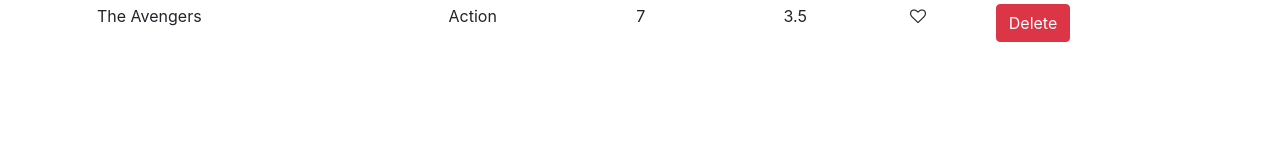
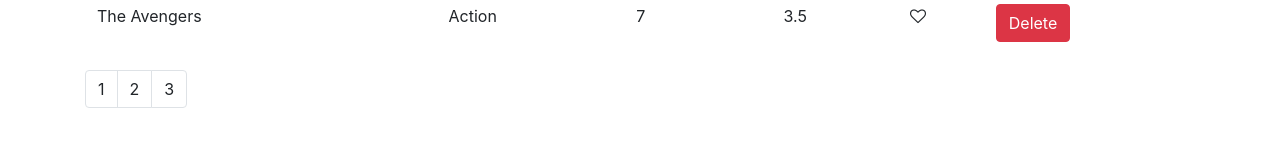
Before and after one commit to hinlocaesar/vidly, a React (Create React App) app in the folder vidly/: page / in a window 1280 px wide. Shown: the part 603-750 px from the top of the page. Built offline with nearby package versions, Linux system fonts and the light colour scheme.

Commit message:
Save initial modification pagination

```diff
--- a/vidly/package.json
+++ b/vidly/package.json
@@ -8,6 +8,7 @@
     "@testing-library/user-event": "^12.8.3",
     "bootstrap": "^4.1.1",
     "font-awesome": "^4.7.0",
+    "lodash": "^4.17.10",
     "react": "^17.0.2",
     "react-dom": "^17.0.2",
     "react-scripts": "4.0.3",
--- a/vidly/src/component/Movies.jsx
+++ b/vidly/src/component/Movies.jsx
@@ -1,10 +1,12 @@
 import React, { Component } from "react";
 import { getMovies } from "../services/fakeMovieService";
-import Like from "./commons/like";
+import Like from "./common/like";
+import Pagination from "./common/pagination";
 
 class Movies extends Component {
   state = {
     movies: getMovies(),
+    pageSize: 4,
   };
 
   handleLike = (movie) => {
@@ -20,6 +22,10 @@
     console.log("HINLO", movies);
     console.log("HINLO2", movie);
     this.setState({ movies });
+  };
+
+  handlePageChange = (page) => {
+    console.log(page);
   };
 
   render() {
@@ -66,6 +72,11 @@
             ))}
           </tbody>
         </table>
+        <Pagination
+          itemsCount={this.state.movies.length}
+          pageSize={this.state.pageSize}
+          onPageChange={this.handlePageChange}
+        />
       </div>
     );
   }
--- /dev/null
+++ b/vidly/src/component/common/pagination.jsx
@@ -0,0 +1,22 @@
+import React from "react";
+import _ from "lodash"; //is a optimozes version of a library called _
+
+export default function pagination(props) {
+  const { itemsCount, pageSize } = props;
+
+  const pagesCount = itemsCount / pageSize;
+  const pages = _.range(1, pagesCount + 1);
+  //[1,2,3].map()
+  //[1 to pageesCount.map()]
+  return (
+    <nav>
+      <ul className="pagination">
+        {pages.map((page) => (
+          <li className="page-item">
+            <a className="page-link">{page}</a>
+          </li>
+        ))}
+      </ul>
+    </nav>
+  );
+}
```
Also changed, not shown: vidly/src/component/common/like.jsx (renamed from vidly/src/component/commons/like.jsx), 1 other file (tests, documents, lock files or other folders).
